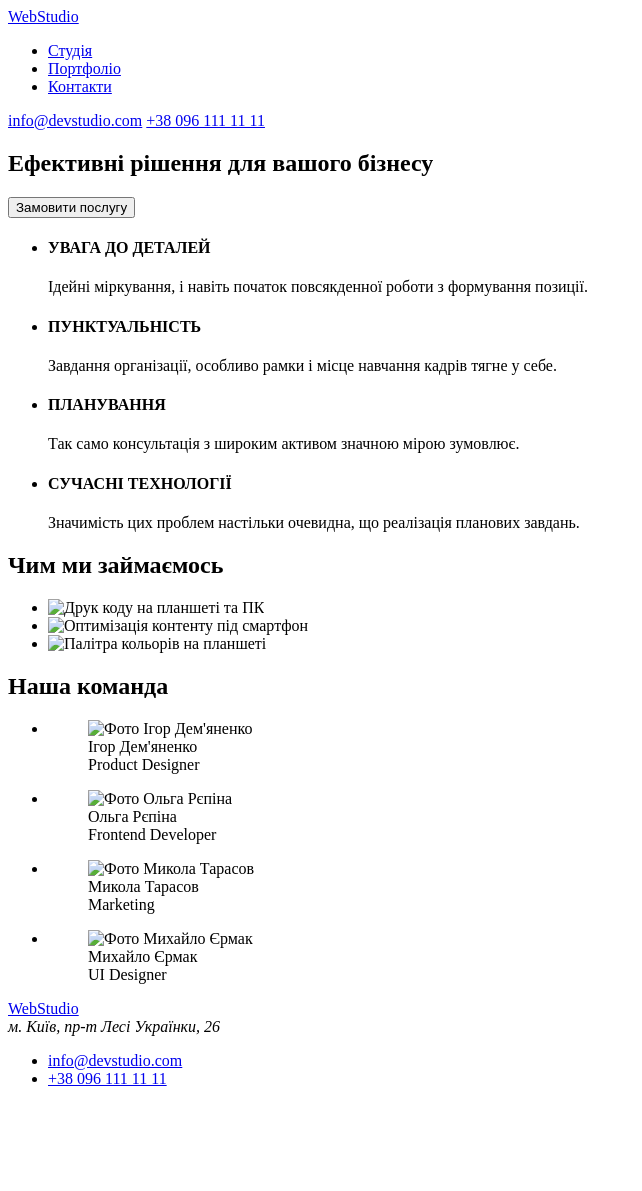
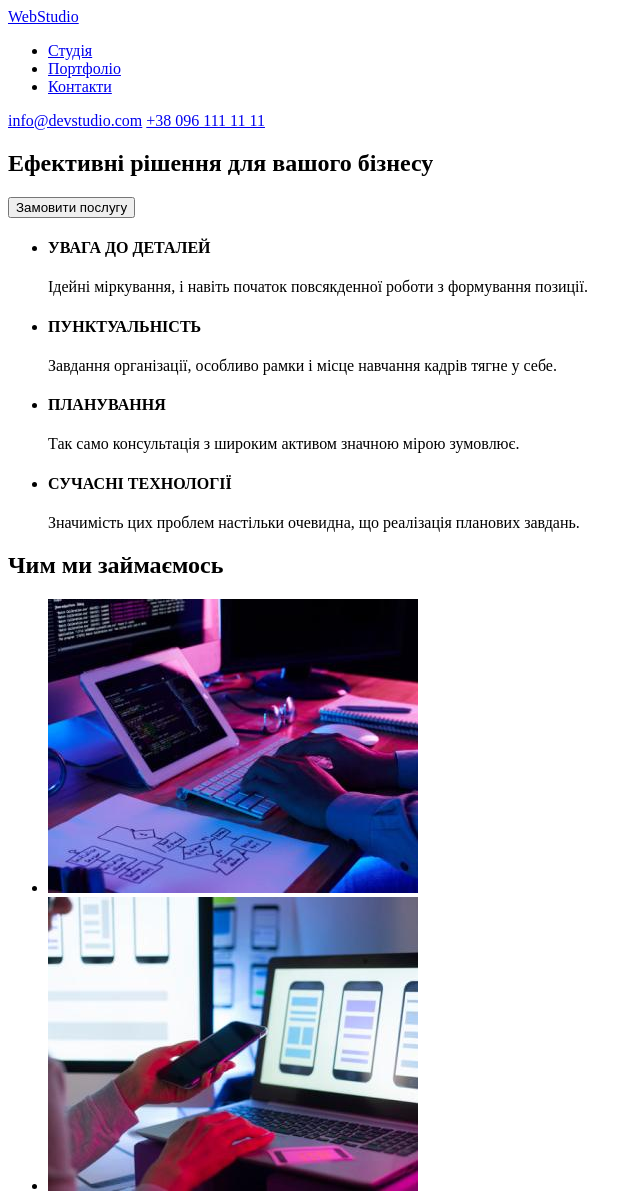
Before and after one commit to vadymzimich/goit-markup-hw-01, a plain HTML site: page index.html in a window 1280 px wide. Shown: the top 1191 px of the page, without its empty margins (0-642 px from the left). Before the commit the page ends 1104 px from the top, so only its background shows below. Drawn offline with Linux system fonts and the light colour scheme; the site is published under a folder, as on GitHub Pages, so addresses that start at the root find nothing.

Commit message:
Змінюється шлях до зображень

```diff
--- a/index.html
+++ b/index.html
@@ -73,21 +73,21 @@
         <ul>
           <li>
             <img
-              src="../images/img.jpg"
+              src="./images/img.jpg"
               alt="Друк коду на планшеті та ПК"
               width="370"
             />
           </li>
           <li>
             <img
-              src="../images/img(1).jpg"
+              src="./images/img(1).jpg"
               alt="Оптимізація контенту під смартфон"
               width="370"
             />
           </li>
           <li>
             <img
-              src="../images/img(2).jpg"
+              src="./images/img(2).jpg"
               alt="Палітра кольорів на планшеті"
               width="370"
             />
@@ -101,7 +101,7 @@
           <li>
             <figure>
               <img
-                src="/images/igor_dem.jpg"
+                src="./images/igor_dem.jpg"
                 alt="Фото Ігор Дем'яненко"
                 width="270"
               />
@@ -112,7 +112,7 @@
           <li>
             <figure>
               <img
-                src="../images/olga_rep.jpg"
+                src="./images/olga_rep.jpg"
                 alt="Фото Ольга Рєпіна"
                 width="270"
               />
@@ -123,7 +123,7 @@
           <li>
             <figure>
               <img
-                src="../images/mykola_tar.jpg"
+                src="./images/mykola_tar.jpg"
                 alt="Фото Микола Тарасов"
                 width="270"
               />
@@ -134,7 +134,7 @@
           <li>
             <figure>
               <img
-                src="../images/mych_ermak.jpg"
+                src="./images/mych_ermak.jpg"
                 alt="Фото Михайло Єрмак"
                 width="270"
               />
```
